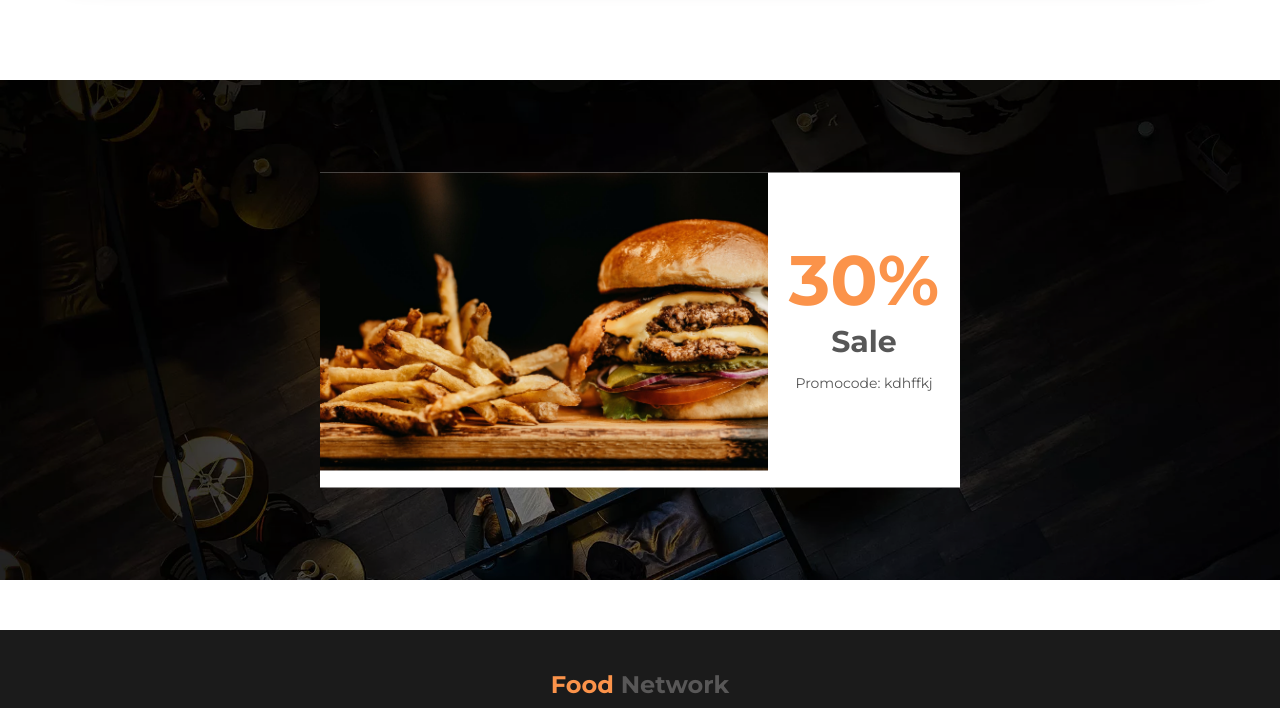
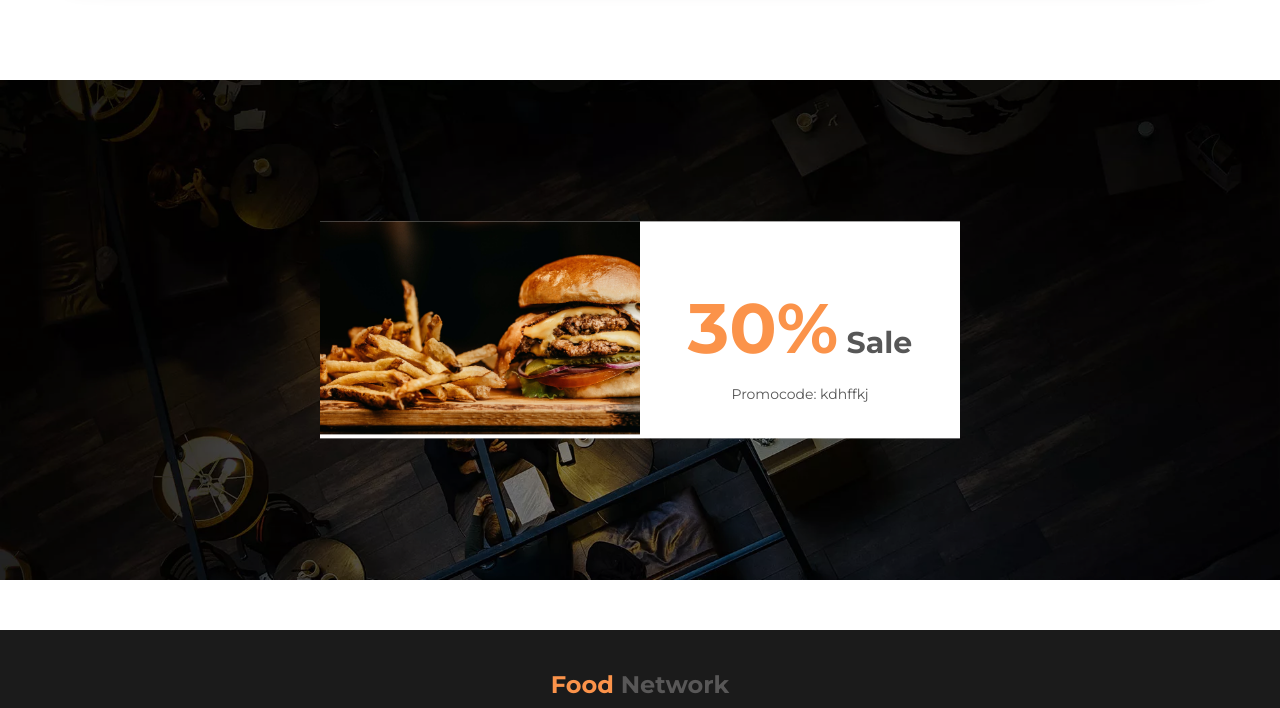
Before and after one commit to somiyaPrity/assignment-1-food-network, a plain HTML site: page index.html in a window 1280 px wide. Shown: the part 2426-3134 px from the top of the page. Drawn offline with Linux system fonts and the light colour scheme.

Commit message:
updated position

```diff
--- a/style.css
+++ b/style.css
@@ -216,7 +216,7 @@ h4 {
 .offer-content {
   background-color: #fff;
   width: 50%;
-  height: 63%;
+
   position: absolute;
   left: 50%;
   top: 50%;
@@ -224,14 +224,14 @@ h4 {
   display: flex;
 }
 .offer-img {
-  width: 70%;
+  width: 50%;
 }
 .offer-img img {
   width: 100%;
-  height: auto;
+  width: 100%;
 }
 .offer-text {
-  width: 30%;
+  width: 50%;
   margin-top: 10%;
 }
 .offer-parcent {
```
